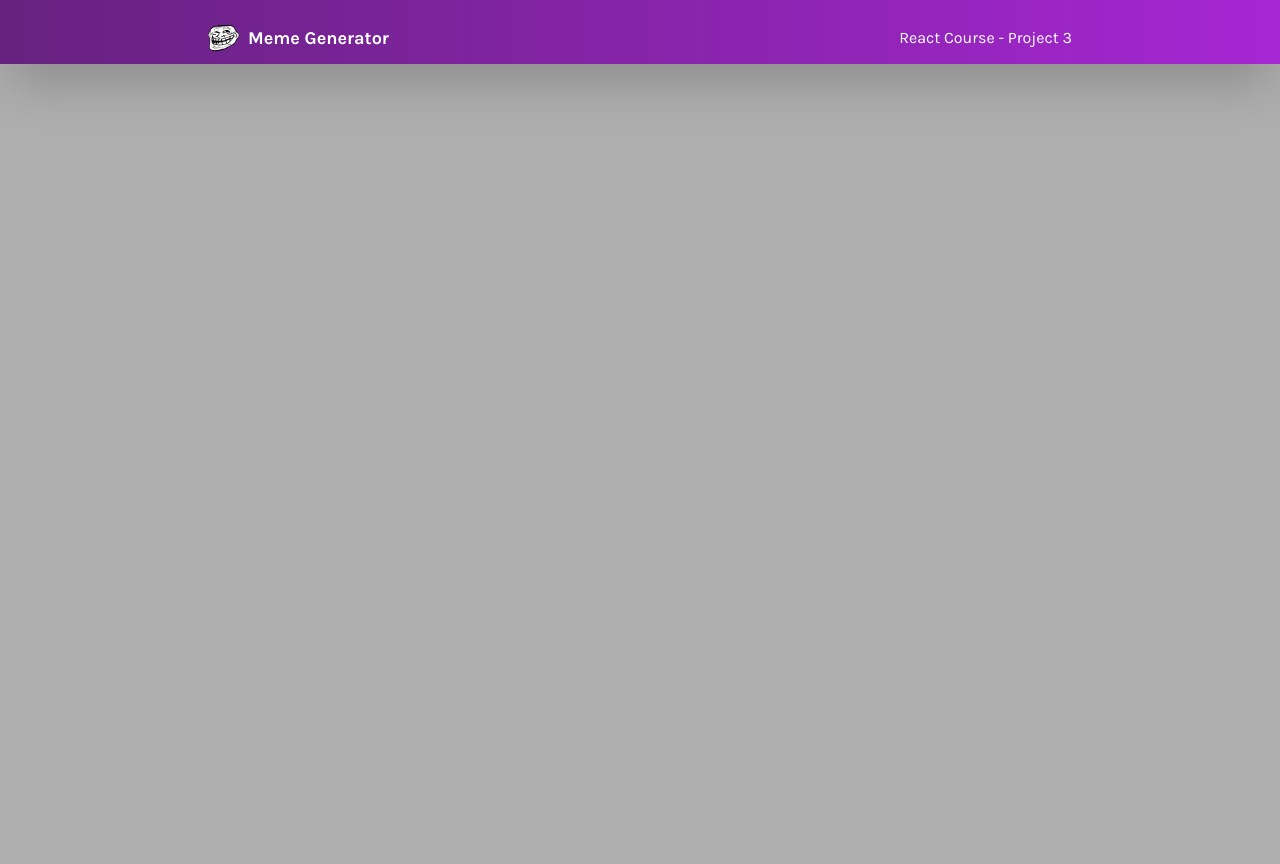
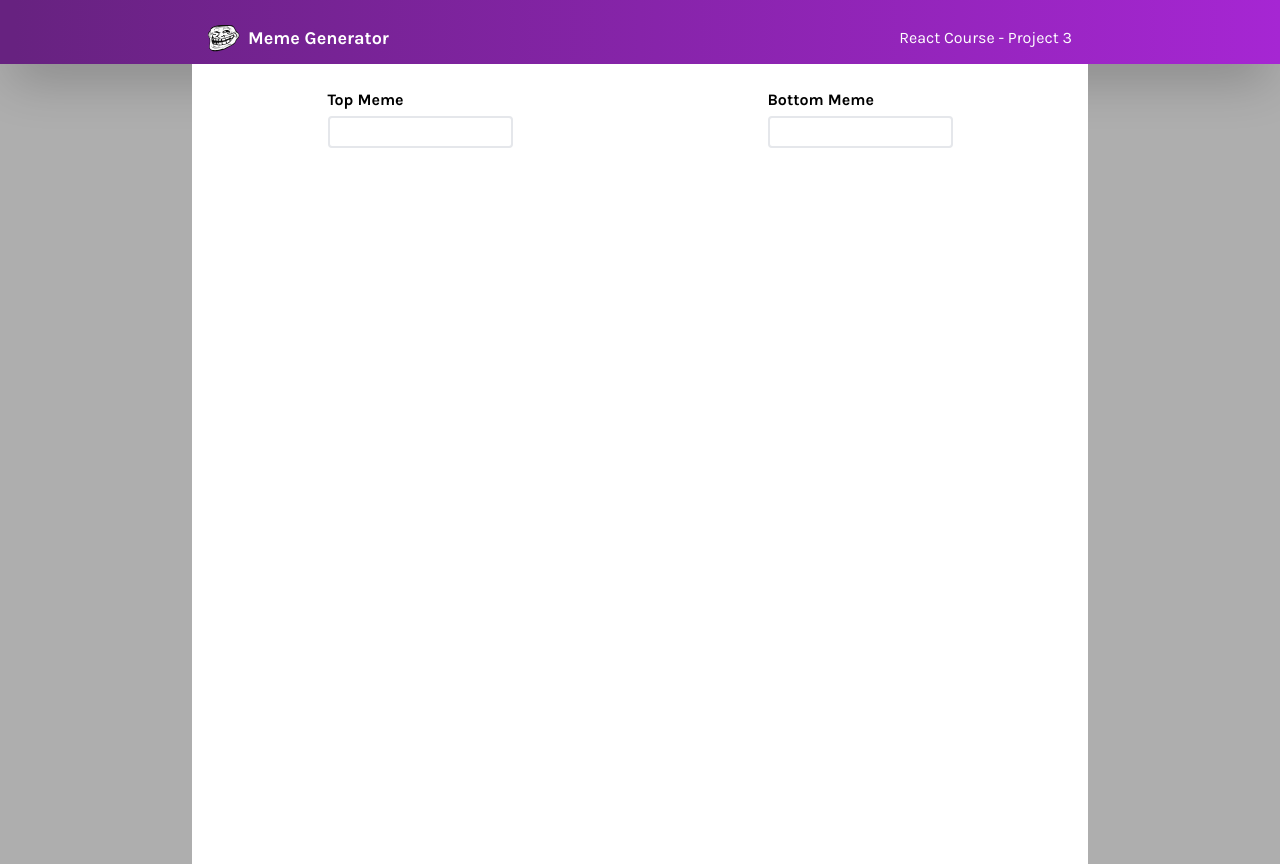
Before and after one commit to saida93522/meme_generator, a React (Create React App) app: page / in a window 1280 px wide. Before the commit the page ends 800 px from the top, so only its background shows below. Built offline with nearby package versions, Linux system fonts and the light colour scheme.

Commit message:
Feat: Add inputs for meme search

```diff
--- a/src/App.js
+++ b/src/App.js
@@ -1,13 +1,17 @@
 import Navbar from "./components/Navbar";
+import Inputs from "./components/Inputs";
 
 import "./App.css";
 
 function App() {
   return (
-    <div className="App container max-w-full">
+    <div className="App container min-w-full">
       <header className="App-header shadow-2xl h-16 p-2">
         <Navbar />
       </header>
+      <main className="pt-6 h-screen bg-white p-2 max-w-lg md:max-w-4xl mx-auto">
+        <Inputs />
+      </main>
     </div>
   );
 }
--- /dev/null
+++ b/src/components/Inputs.js
@@ -0,0 +1,33 @@
+const Forms = () => {
+  return (
+    <div className="flex items-center justify-evenly md:justify-around">
+      <div className="">
+        <label className="block text-xs  font-black md:text-base" for="email">
+          {" "}
+          Top Meme{" "}
+        </label>
+
+        <input
+          className=" md:w-auto px-3 py-1 mt-1 text-sm  border-2 border-gray-200 rounded"
+          id="email"
+          type="email"
+        />
+      </div>
+      {/* input */}
+      <div className="">
+        <label className="block text-xs font-black  md:text-base" for="email">
+          {" "}
+          Bottom Meme{" "}
+        </label>
+
+        <input
+          className=" md:w-auto px-3 py-1 mt-1 text-sm border-2 border-gray-200 rounded"
+          id="email"
+          type="email"
+        />
+      </div>
+    </div>
+  );
+};
+
+export default Forms;
```
